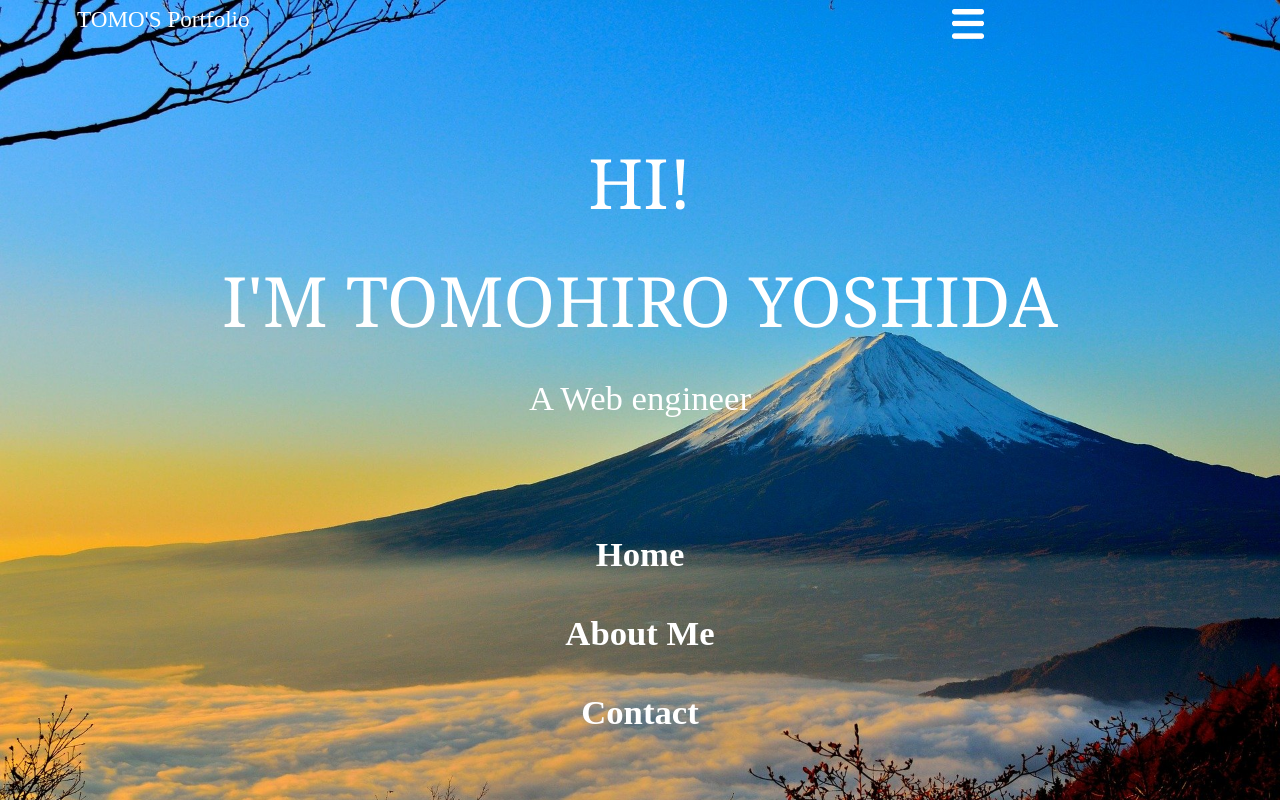
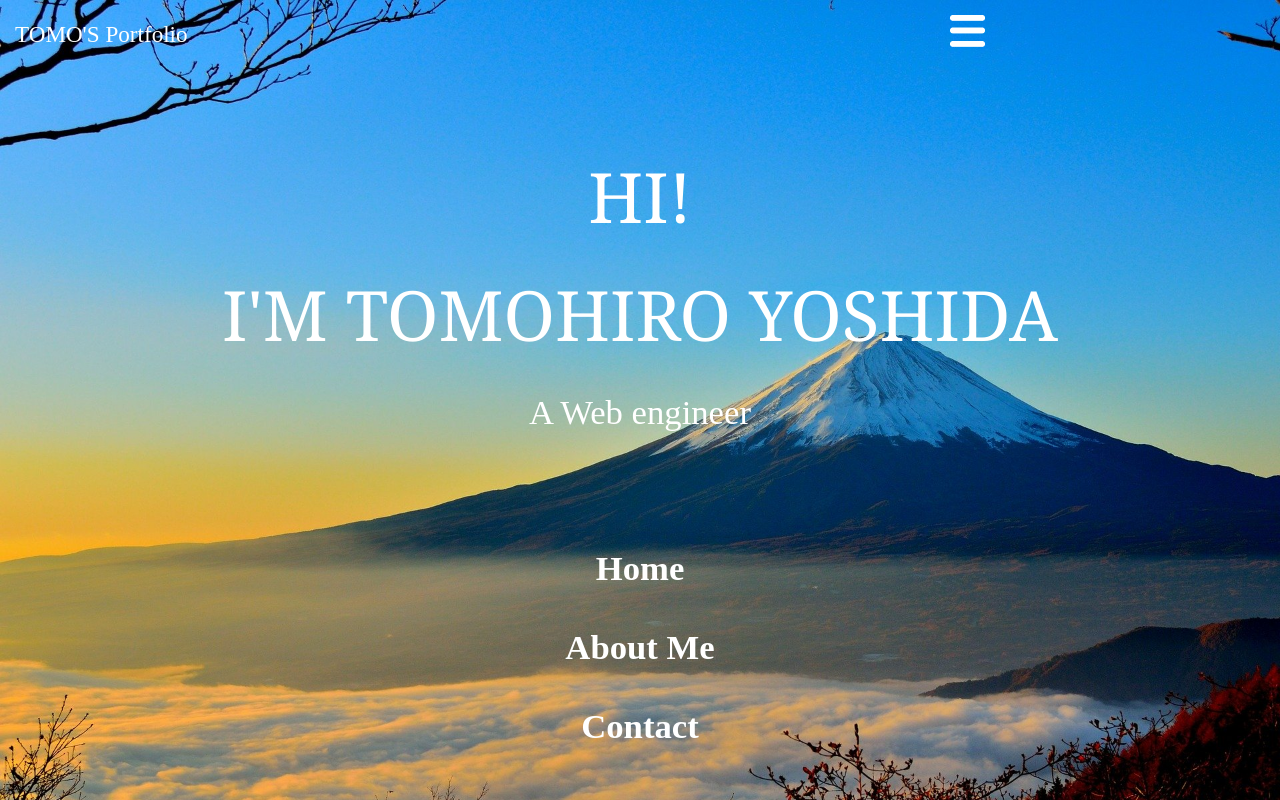
Before and after one commit to tomohiroyoshida/aboutMe.github.io, a plain HTML site: page index.html in a window 1280 px wide. Drawn offline with Linux system fonts and the light colour scheme; some packages are replaced by stand-ins of ours.

Commit message:
Update css レスポンシブ対応させた＋リファクタリングをしました

```diff
--- a/css/special.css
+++ b/css/special.css
@@ -18,42 +18,37 @@
 /*  ヘッダーにボタンを配置  */
 .header {
     padding: 16px 0;
-}
-header .container {
+}header .container {
     display: flex;
     justify-content: space-between;
-}
-.title-block {
-    flex:auto;
-}
-.hamburger {
-    flex: 0 0 32px;
+}.title-block {
+    flex:none;
+}.hamburger {
+    flex: 0 0 35px;
     align-self: center;
     text-align: center;
     color: #fff;
+}.hamburger img{
+    margin: 0 auto;
 }
 /* メニュー */
 #nav {
     padding: 24px 24px 0 24px;
     background: #000;
     color: white;
-}
-#nav ul {
+}#nav ul {
     margin: 0;
     padding: 0;
     list-style: none;
-}
-#nav li a {
+}#nav li a {
     display: block;
     padding: 0.75rem 0;
     border-bottom: 1px solid #114d60;
     text-decoration: none;
     color: #fff;
-}
-#nav li a:hover {
+}#nav li a:hover {
     background: #0e3e4d;
-}
-#nav .logo {
+}#nav .logo {
     margin-bottom: 20px;
 }
 @media(max-width: 768px) {
--- a/css/style.css
+++ b/css/style.css
@@ -22,21 +22,16 @@ a {
     margin: 0 auto;
     padding: 0 4%;
 }
-.title-block{
-    margin-left: 1px;
-}
 /* container */
 .container {
     max-width: 1000px;
     margin: 0;
-    padding: 16px;
+    padding: 15px;
 }
 /* header */
 header .container {
     min-height: 60px;
-    padding-top: 0;
-    padding-bottom: 0;
-    padding-left: 76px;
+    padding-top: 5px 5px;
     background-repeat: no-repeat;
     background-size: 53px;
     background-position: 16px 10px;
@@ -100,6 +95,10 @@ main {
 #contact{
     background-image: url(../images/mail.jpg);
     min-height: 100vh;
+}#contact .page-title{
+    text-align: left;
+}.form{
+    text-align: left;
 }.form div{
     margin-bottom: 14px;
 }label{
@@ -156,5 +155,4 @@ a {
         font-size: 1.5rem;
         margin: 10px 0 42px;
     }
-    /* header */
 }
```
